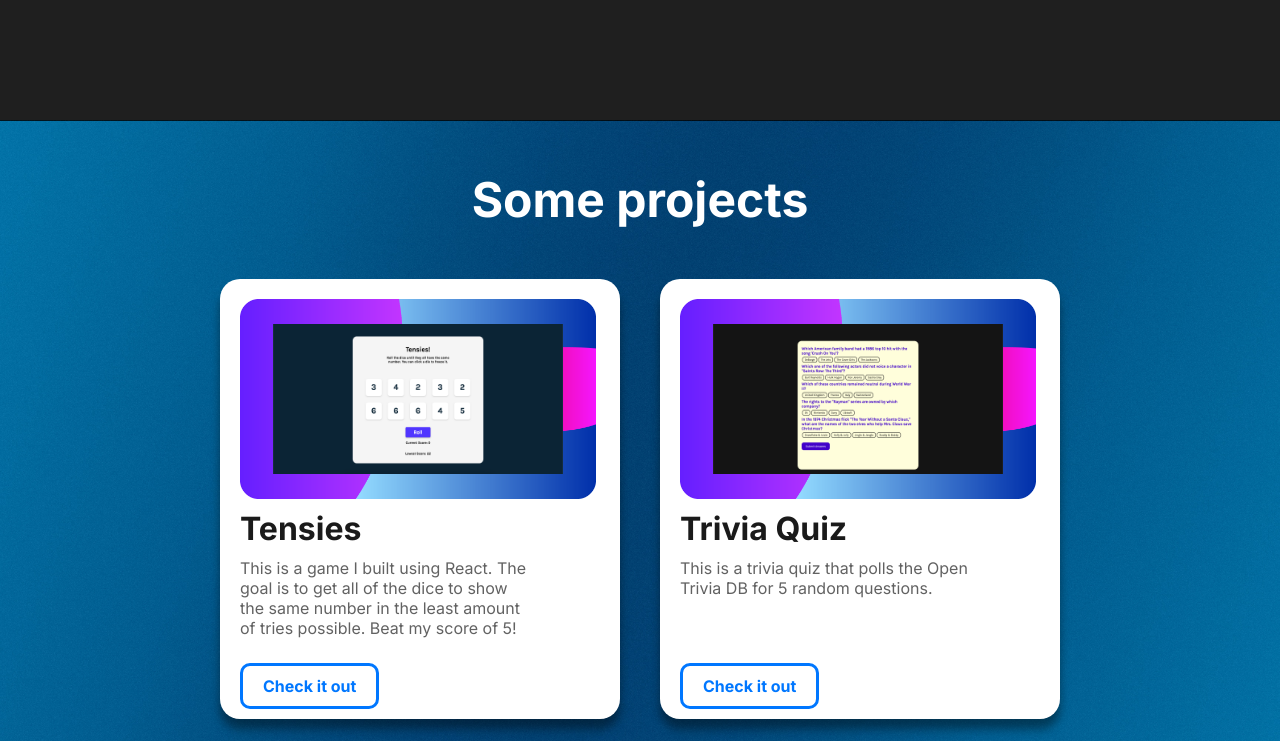
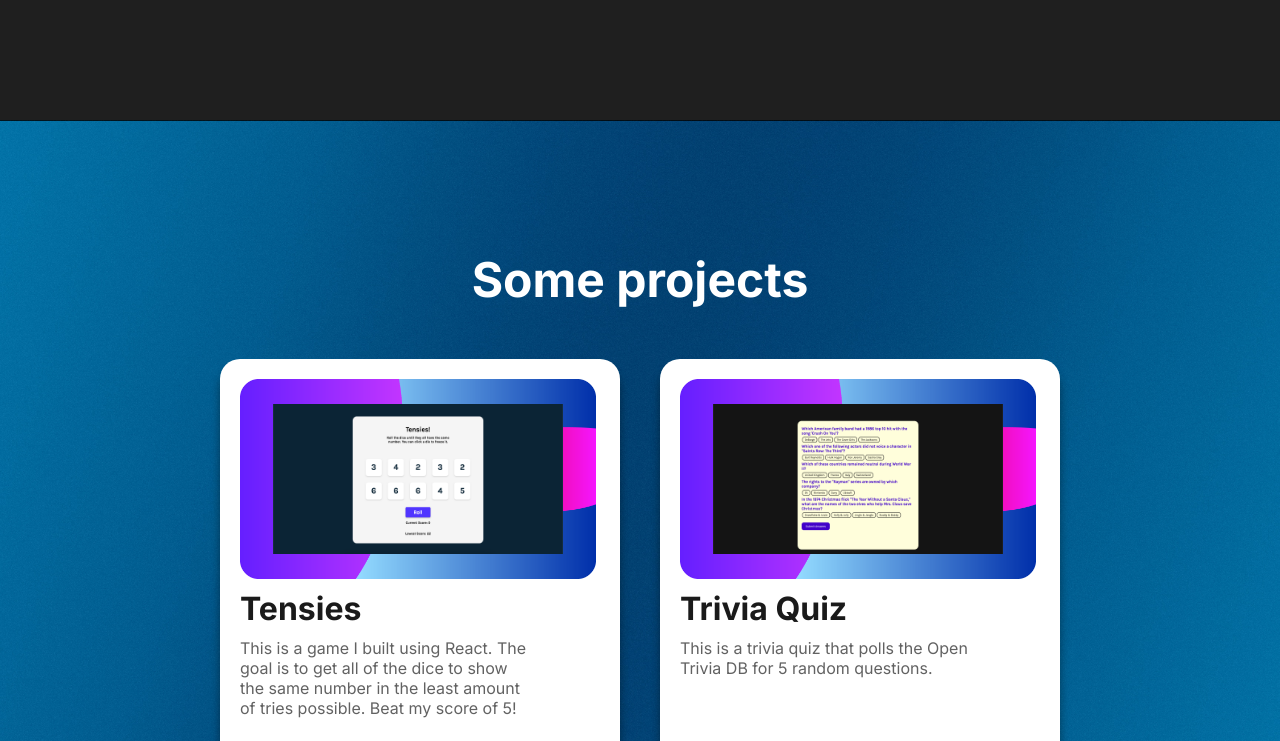
Before and after one commit to madfun12/nextportfolio, a Next.js app: page / in a window 1280 px wide. Shown: the part 1480-2221 px from the top of the page. Built offline with nearby package versions, Linux system fonts and the light colour scheme.

Commit message:
project padding on home page

```diff
--- a/styles/home.module.scss
+++ b/styles/home.module.scss
@@ -132,7 +132,7 @@ $color: rgb(0, 56, 23);
     }
 }
 .projects{
-    padding: 20px;
+    padding: 100px 20px;
     display: flex;
     flex-direction: column;
     align-items: center;
```
